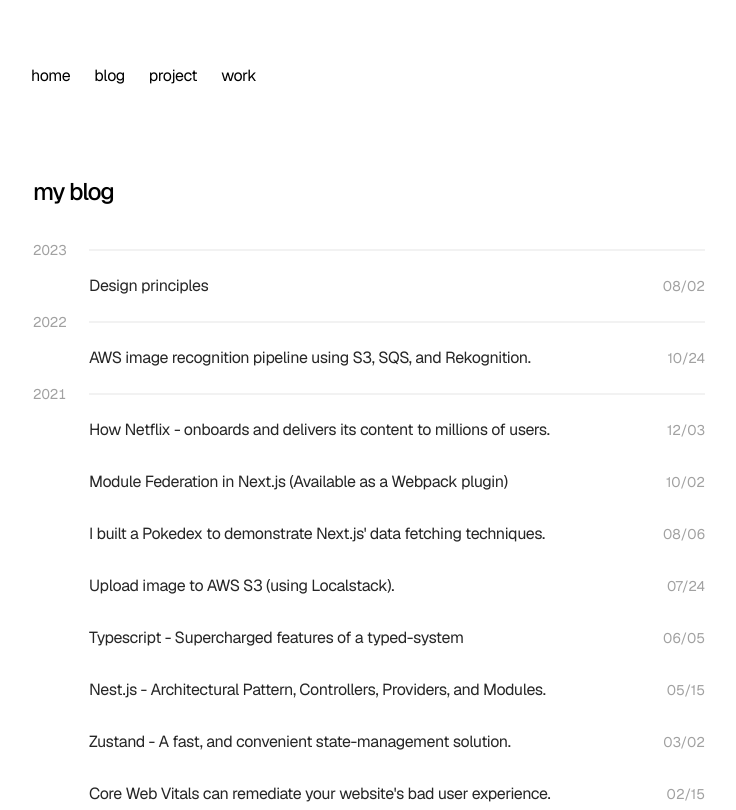
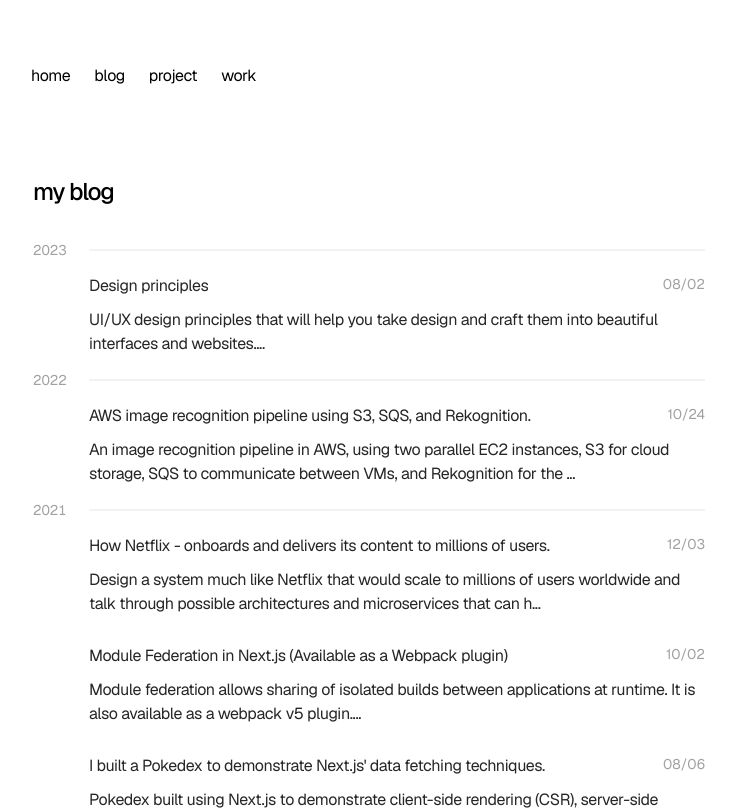
Before and after one commit to Boro23-wq/boro.io, a Next.js app: page /blog in a window 1280 px wide. Shown: the top 810 px of the page, without its empty margins (271-1007 px from the left). Built offline with nearby package versions, Linux system fonts and the light colour scheme.

Commit message:
added summary to blog

```diff
--- a/app/components/posts.tsx
+++ b/app/components/posts.tsx
@@ -6,6 +6,7 @@ type BlogPost = {
   metadata: {
     publishedAt: string;
     title: string;
+    summary: string;
   };
 };
 
@@ -88,22 +89,31 @@ export function BlogPosts({ page }: BlogPostsProps) {
             const date = String(publishedDate.getDate()).padStart(2, "0"); // Get the date and pad with leading zero if needed
 
             return (
-              <>
+              <div key={index}>
                 <Link
                   key={post.slug}
                   className="flex flex-col"
                   href={`/blog/${post.slug}`}
                 >
-                  <div className="my-3.5 items-center w-full flex justify-between space-x-0 md:space-x-2">
-                    <p className="ml-14 title transition-all text-neutral-800 hover:text-neutral-800 dark:text-neutral-200 dark:hover:text-neutral-200 tracking-tight">
-                      {post.metadata.title}
-                    </p>
-                    <p className="text-sm text-neutral-400 dark:text-neutral-600">
-                      {month}/{date}
+                  <div className="my-3.5">
+                    <div className="items-start w-full flex justify-between space-x-0 md:space-x-2">
+                      <p className="ml-14 mb-2.5 text-semibold title transition-all text-neutral-800 hover:text-neutral-800 dark:text-neutral-200 dark:hover:text-neutral-200 tracking-tight">
+                        {post.metadata.title}
+                      </p>
+
+                      <p className="text-sm text-neutral-400 dark:text-neutral-600">
+                        {month}/{date}
+                      </p>
+                    </div>
+
+                    <p className="ml-14 eclipse text-neutral-800 dark:text-neutral-600 tracking-tight">
+                      {post.metadata.summary.length > 100
+                        ? post.metadata.summary.substring(0, 150) + "..."
+                        : post.metadata.summary}
                     </p>
                   </div>
                 </Link>
-              </>
+              </div>
             );
           })}
         </div>
--- a/app/layout.tsx
+++ b/app/layout.tsx
@@ -13,6 +13,7 @@ const newsreader = Newsreader({
   weight: ["400"],
   subsets: ["latin"],
   variable: "--font-newsreader",
+  display: "swap",
 });
 
 export const metadata: Metadata = {
@@ -22,7 +23,6 @@ export const metadata: Metadata = {
     template: "%s | Sintu Boro",
   },
   description: "Software designer, developer, and blogger.",
-
   icons: {
     apple: [
       {
```
